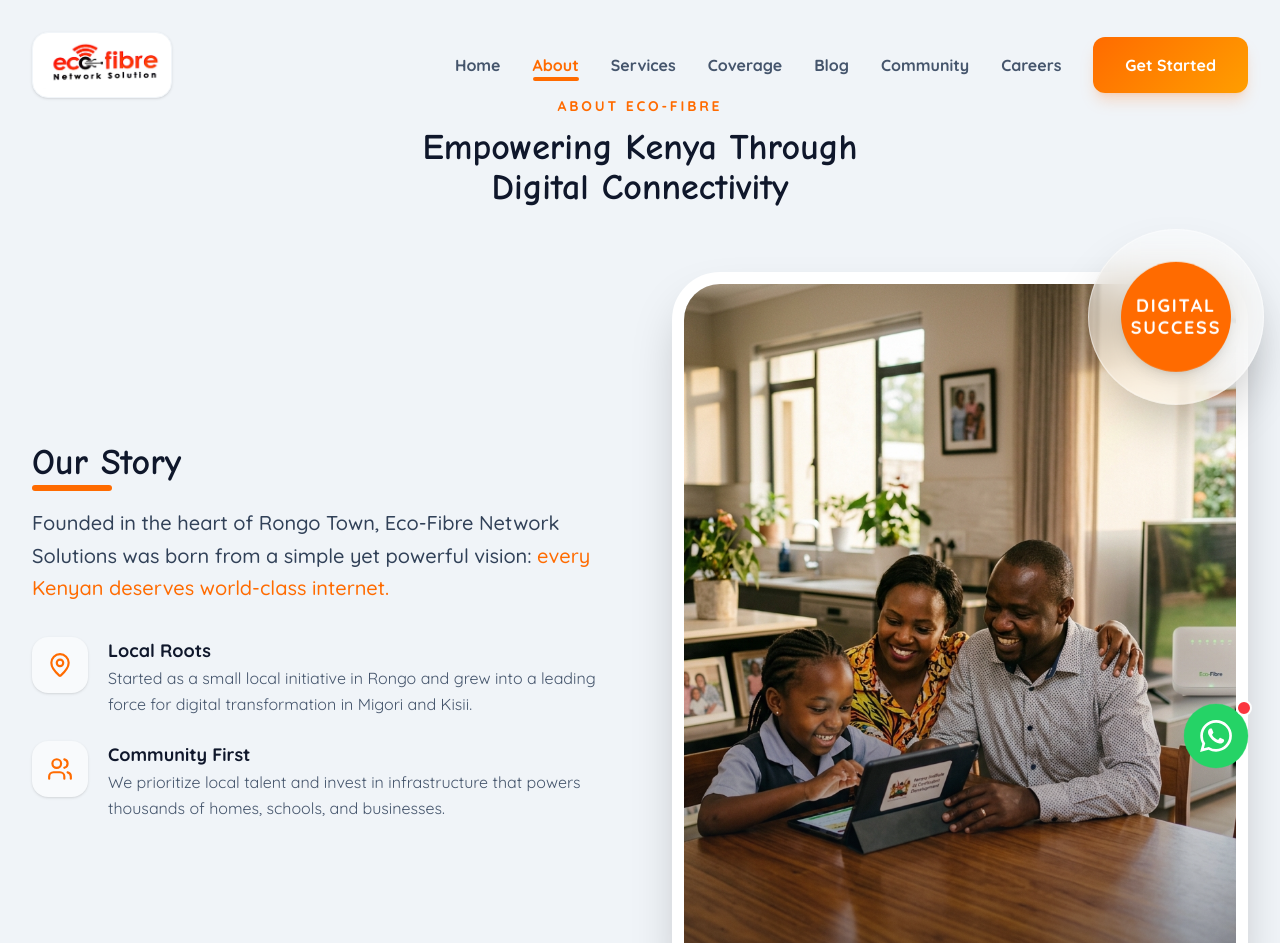
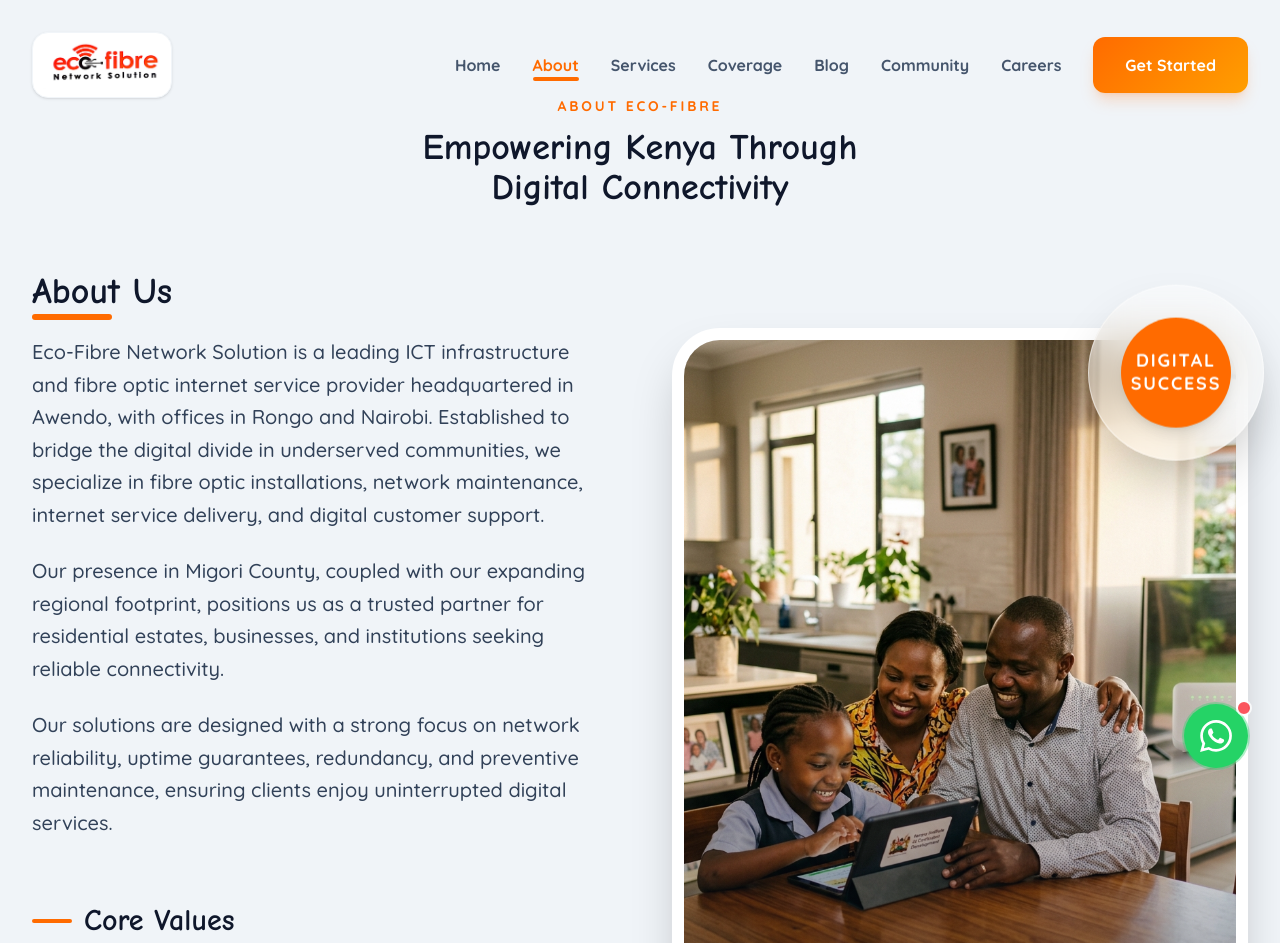
Before and after one commit to otienoronny56-svg/eco-fibre, a React (Vite) app: page /about in a window 1280 px wide. Shown: the top 943 px of the page. Built offline with nearby package versions, Linux system fonts and the light colour scheme.

Commit message:
feat: update official company content for Mission, Vision, and About sections

```diff
--- a/src/pages/About.tsx
+++ b/src/pages/About.tsx
@@ -35,29 +35,38 @@ export default function About() {
           >
             <div>
               <h4 className="text-4xl font-bold font-display text-slate-900 mb-6 relative">
-                Our Story
+                About Us
                 <span className="absolute -bottom-2 left-0 w-20 h-1.5 bg-primary-orange rounded-full"></span>
               </h4>
-              <p className="text-xl text-slate-700 leading-relaxed font-medium">
-                Founded in the heart of Rongo Town, Eco-Fibre Network Solutions was born from a simple yet powerful vision: <span className="text-primary-orange">every Kenyan deserves world-class internet.</span>
-              </p>
+              <div className="space-y-6 text-xl text-slate-700 leading-relaxed font-medium">
+                <p>
+                  Eco-Fibre Network Solution is a leading ICT infrastructure and fibre optic internet service provider headquartered in Awendo, with offices in Rongo and Nairobi. Established to bridge the digital divide in underserved communities, we specialize in fibre optic installations, network maintenance, internet service delivery, and digital customer support.
+                </p>
+                <p>
+                  Our presence in Migori County, coupled with our expanding regional footprint, positions us as a trusted partner for residential estates, businesses, and institutions seeking reliable connectivity.
+                </p>
+                <p>
+                  Our solutions are designed with a strong focus on network reliability, uptime guarantees, redundancy, and preventive maintenance, ensuring clients enjoy uninterrupted digital services.
+                </p>
+              </div>
             </div>
 
-            <div className="space-y-6">
-              {[
-                { icon: MapPin, title: "Local Roots", text: "Started as a small local initiative in Rongo and grew into a leading force for digital transformation in Migori and Kisii." },
-                { icon: Users, title: "Community First", text: "We prioritize local talent and invest in infrastructure that powers thousands of homes, schools, and businesses." }
-              ].map((item, idx) => (
-                <div key={idx} className="flex gap-5 group hover:translate-x-2 transition-transform duration-300">
-                  <div className="w-14 h-14 rounded-2xl bg-slate-50 flex items-center justify-center text-primary-orange group-hover:bg-primary-orange group-hover:text-white transition-colors duration-300 shadow-sm">
-                    <item.icon size={26} />
+            <div className="pt-8">
+              <h4 className="text-3xl font-bold font-display text-slate-900 mb-8 flex items-center gap-3">
+                <span className="w-10 h-1 bg-primary-orange rounded-full"></span>
+                Core Values
+              </h4>
+              <div className="grid grid-cols-2 gap-6">
+                {[
+                  "Integrity", "Excellence", "Collaboration",
+                  "Innovation", "Sustainability", "Customer-Centricity"
+                ].map((value, idx) => (
+                  <div key={idx} className="flex items-center gap-3 group">
+                    <div className="w-2 h-2 rounded-full bg-primary-orange group-hover:scale-150 transition-transform"></div>
+                    <span className="text-lg font-bold text-slate-700 group-hover:text-primary-orange transition-colors">{value}</span>
                   </div>
-                  <div className="flex-1">
-                    <h5 className="font-bold text-slate-900 text-lg">{item.title}</h5>
-                    <p className="text-slate-600 leading-relaxed">{item.text}</p>
-                  </div>
-                </div>
-              ))}
+                ))}
+              </div>
             </div>
           </motion.div>
           <motion.div
@@ -178,6 +187,27 @@ export default function About() {
         {/* Meet Our Team Section */}
         <Team />
 
+        <div className="bg-slate-50 rounded-[48px] p-12 md:p-20 mb-20 border border-slate-100 relative overflow-hidden">
+          <div className="absolute top-0 right-0 w-64 h-64 bg-green-500/5 rounded-full blur-3xl"></div>
+          <div className="flex flex-col md:flex-row gap-12 items-center">
+            <div className="flex-1 space-y-6">
+              <h4 className="text-3xl font-bold font-display text-slate-900 flex items-center gap-3">
+                <span className="w-10 h-1 bg-green-500 rounded-full"></span>
+                Our Commitment
+              </h4>
+              <p className="text-xl text-slate-700 leading-relaxed font-medium italic">
+                "Our product is environmentally friendly, does not decompose and can be <span className="text-green-600">100% recycled</span>."
+              </p>
+              <p className="text-lg text-slate-600 leading-relaxed">
+                Sustainability is at the core of our operations. We choose materials and processes that protect the beautiful environment of South Nyanza while providing world-class digital infrastructure.
+              </p>
+            </div>
+            <div className="w-full md:w-1/3 aspect-square rounded-[32px] bg-green-50 flex items-center justify-center text-green-600">
+              <Heart size={80} className="opacity-20" />
+            </div>
+          </div>
+        </div>
+
         <div className="bg-slate-900 rounded-[32px] p-12 text-white text-center relative overflow-hidden">
 
           <div className="absolute top-0 right-0 w-64 h-64 bg-primary-orange/20 rounded-full blur-3xl"></div>
--- a/src/pages/Home.tsx
+++ b/src/pages/Home.tsx
@@ -163,14 +163,14 @@ export default function Home() {
               {
                 icon: <Target size={32} />,
                 title: 'Our Mission',
-                desc: 'To empower the people of Rongo and beyond by providing affordable, high-speed fiber connectivity that bridges the digital divide.',
+                desc: 'To deliver innovative, customer-focused internet solutions that enhance communication, education, business growth, and community development through reliable fibre optic connectivity.',
                 image: '/mission.png',
                 color: 'text-primary-orange'
               },
               {
                 icon: <Eye size={32} />,
                 title: 'Our Vision',
-                desc: 'To be the leading ISP in South Nyanza, recognized for transforming lives through innovative and sustainable digital solutions.',
+                desc: 'To be the most trusted provider of affordable, high-speed fibre internet solutions in East Africa, empowering individuals, businesses, and communities to thrive in the digital age.',
                 image: '/vision.png',
                 color: 'text-primary-blue'
               },
```
